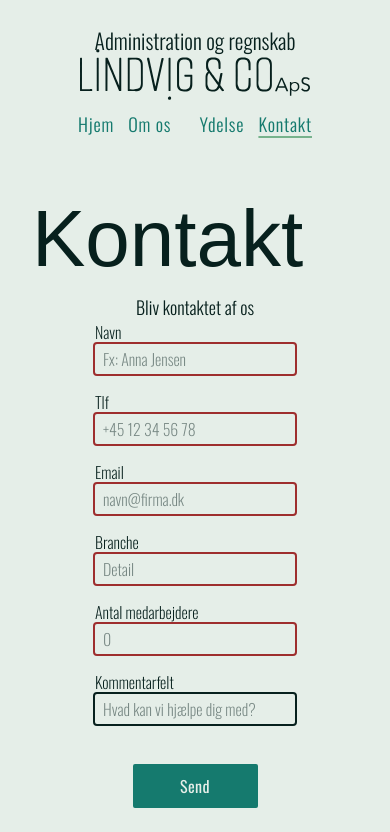
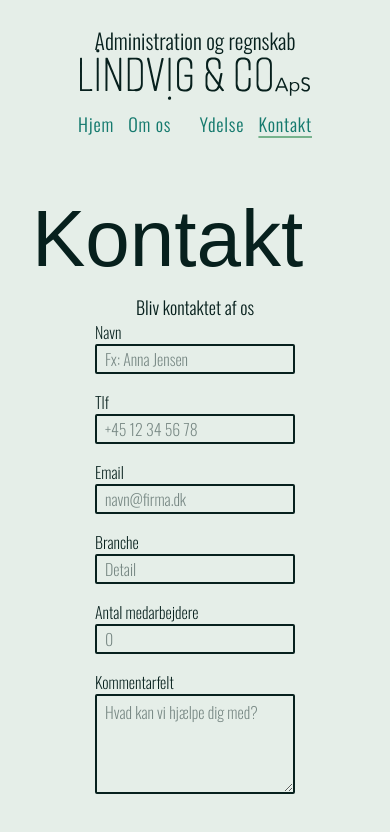
Before and after one commit to ElMaez/lindaogco, a Next.js app: page /kontakt in a window 390 px wide. Shown: the top 832 px of the page. Built offline with nearby package versions, Linux system fonts and the light colour scheme; a web font is replaced by a local one.

Commit message:
til bærbaren

```diff
--- a/package.json
+++ b/package.json
@@ -9,9 +9,10 @@
     "lint": "eslint"
   },
   "dependencies": {
-    "next": "16.0.7",
+    "next": "^16.1.1",
     "react": "19.2.0",
-    "react-dom": "19.2.0"
+    "react-dom": "19.2.0",
+    "react-hook-form": "^7.69.0"
   },
   "devDependencies": {
     "@tailwindcss/postcss": "^4",
--- a/src/api/FormularListe.jsx
+++ b/src/api/FormularListe.jsx
@@ -4,41 +4,72 @@ export const FormularListe = [
     label: "Navn",
     type: "text",
     placeholder: "Fx: Anna Jensen",
-    required: true,
+    validation: {
+      required: "Navn er påkrævet",
+      minLength: {
+        value: 2,
+        message: "Navnet skal være mindst 2 tegn",
+      },
+    },
   },
   {
     id: "phone",
     label: "Tlf",
     type: "tel",
     placeholder: "+45 12 34 56 78",
-    required: true,
+    validation: {
+      required: "Telefonnummer er påkrævet",
+      pattern: {
+        value: /^[0-9+ ]{8,}$/,
+        message: "Indtast et gyldigt telefonnummer",
+      },
+    },
   },
   {
     id: "email",
     label: "Email",
     type: "email",
     placeholder: "navn@firma.dk",
-    required: true,
+    validation: {
+      required: "Email er påkrævet",
+      pattern: {
+        value: /^\S+@\S+\.\S+$/,
+        message: "Indtast en gyldig emailadresse",
+      },
+    },
   },
   {
     id: "branche",
     label: "Branche",
     type: "text",
     placeholder: "Detail",
-    required: true,
+    validation: {
+      required: "Branche er påkrævet",
+    },
   },
   {
     id: "employerAmount",
     label: "Antal medarbejdere",
     type: "number",
     placeholder: "0",
-    required: true,
+    validation: {
+      required: "Antal medarbejdere er påkrævet",
+      min: {
+        value: 0,
+        message: "Antal kan ikke være negativt",
+      },
+    },
   },
   {
     id: "textfield",
     label: "Kommentarfelt",
-    type: "textfield",
+    type: "textarea",
     placeholder: "Hvad kan vi hjælpe dig med?",
-    required: false,
+    validation: {
+      maxLength: {
+        value: 500,
+        message: "Maks. 500 tegn",
+      },
+    },
   },
 ];
--- /dev/null
+++ b/src/api/Forside.jsx
@@ -0,0 +1,11 @@
+export const Forside = [
+  { text: "Bruger du for mange timer på regnskabet?" },
+  { text: "Du behøver ikke stå med det hele selv!" },
+  { text: "Tager driften fokus fra det, der er vigtigt?" },
+  { text: "Fylder regnskab og administration mere end de burde?" },
+  { text: "Du behøver ikke have styr på det hele!" },
+  { text: "Fylder administrationen for meget i hverdagen?" },
+  { text: "Der er hjælp at hente i hverdagen!" },
+  { text: "Bruger du tid på opgaver, andre kunne løse bedre?" },
+  { text: "Er der for mange løse ender i hverdagen?" },
+];
--- a/src/app/(pages)/kontakt/page.jsx
+++ b/src/app/(pages)/kontakt/page.jsx
@@ -1,8 +1,21 @@
+"use client";
+
 import { FormularListe } from "@/api/FormularListe";
-import Button from "../(global)/components/Button";
 import Icon from "../(global)/components/Icon";
 
+import { useForm } from "react-hook-form";
+
 export default function Kontakt() {
+  const needed = "needed";
+  const {
+    register,
+    handleSubmit,
+    formState: { errors, isSubmitting, submitCount },
+  } = useForm();
+
+  function onSubmit(data) {
+    console.log("Form data:", data);
+  }
   return (
     <main className="col-start-1 col-end-2 row-start-2 h-fit">
       <section aria-labelledby="kontakt-heading" className="grid gap-Casual1">
@@ -13,38 +26,64 @@ export default function Kontakt() {
           Kontakt
         </h1>
         <form
-          action="/api/contact"
-          method="post"
+          onSubmit={handleSubmit(onSubmit, (formErrors) => {
+            console.log("Submit errors:", formErrors);
+          })}
+          noValidate
           className="grid justify-items-center md:col-start-1 md:row-start-2"
         >
           <p>Bliv kontaktet af os</p>
           <fieldset className="justify-items-center grid gap-Friend">
             <legend className="sr-only">Bliv kontaktet af os</legend>
             {FormularListe.map((item) => {
+              const hasError = submitCount > 0 && errors[item.id];
               return (
                 <div key={item.id} className="flex flex-col">
-                  <label label={item.label}>{item.label}</label>
-                  <input
-                    type={item.type}
-                    id={item.id}
-                    name={item.label}
-                    placeholder={item.placeholder}
-                    required={item.required}
-                    className={`w-[200px] md:w-[400px] h-[30px] rounded-xs outline-2  pl-BestFriend py-DieForYou ${
-                      item.required ? `outline-Error` : `outline-black`
-                    }`}
-                  />
+                  <label htmlFor={item.id}>{item.label}</label>
+
+                  {item.type === "textarea" ? (
+                    <textarea
+                      id={item.id}
+                      placeholder={item.placeholder}
+                      {...register(item.id, {
+                        ...item.validation,
+                        ...(item.type === "number" && { valueAsNumber: true }),
+                      })}
+                      className={`w-[200px] md:w-[400px] h-[100px] rounded-xs border-2 pl-BestFriend py-DieForYou border-black`}
+                    />
+                  ) : (
+                    <input
+                      id={item.id}
+                      type={item.type}
+                      placeholder={item.placeholder}
+                      {...register(item.id, {
+                        ...item.validation,
+                        ...(item.type === "number" && { valueAsNumber: true }),
+                      })}
+                      className={`w-[200px] md:w-[400px] h-[30px] rounded-xs border-2 pl-BestFriend py-DieForYou ${
+                        hasError ? `border-${needed}` : "border-black"
+                      }`}
+                    />
+                  )}
+
+                  {hasError && (
+                    <span className={`text-${needed}`}>
+                      {errors[item.id].message}
+                    </span>
+                  )}
                 </div>
               );
             })}
             <button
+              type="submit"
+              disabled={isSubmitting}
               className={`mt-Casual1 text-center w-[125px] py-BestFriend bg-green3 border-2 border-green3 rounded-xs text-white  hover:bg-green2 hover:border-green2 hover:text-black font-normal button tracking-wide`}
             >
-              Send
+              {isSubmitting ? "Sender..." : "Send"}
             </button>
           </fieldset>
         </form>
-        <div className="relative h-full overflow-hidden rounded-md md:col-start-2 md:row-start-2 md:row-end-4 bg-black">
+        <div className="relative h-full overflow-hidden rounded-md md:col-start-2 md:row-start-2 md:row-end-4">
           <video
             className="absolute inset-0 w-full h-full object-cover object-[60%_35%]"
             src="/assets/short.mp4"
--- a/src/app/globals.css
+++ b/src/app/globals.css
@@ -16,7 +16,7 @@
   --color-black: #07201d;
   --color-white: #e5eee8;
   --color-gray: #a6b3ab;
-  --color-Error: #9e2e2e;
+  --color-needed: #9e2e2e;
 
   --font-*: initial;
   --font-display: "Alumni Sans Pinstripe", sans-serif;
@@ -114,7 +114,7 @@
   .link:hover {
     color: var(--foreground);
     text-decoration: underline 2px var(--foreground);
-    /* text-underline-offset: 4px;   */
+    text-underline-offset: 4px;
   }
 
   .selected {
--- a/src/app/layout.jsx
+++ b/src/app/layout.jsx
@@ -12,7 +12,7 @@ export default function RootLayout({ children }) {
   return (
     <html lang="da">
       <body className=" grid grid-cols-1">
-        <Header></Header>
+        <Header />
         {children}
         <Footer />
       </body>
```
Also changed, not shown: src/app/components/Hero.jsx (+50 -21 lines), 1 other file (tests, documents, lock files or other folders).
